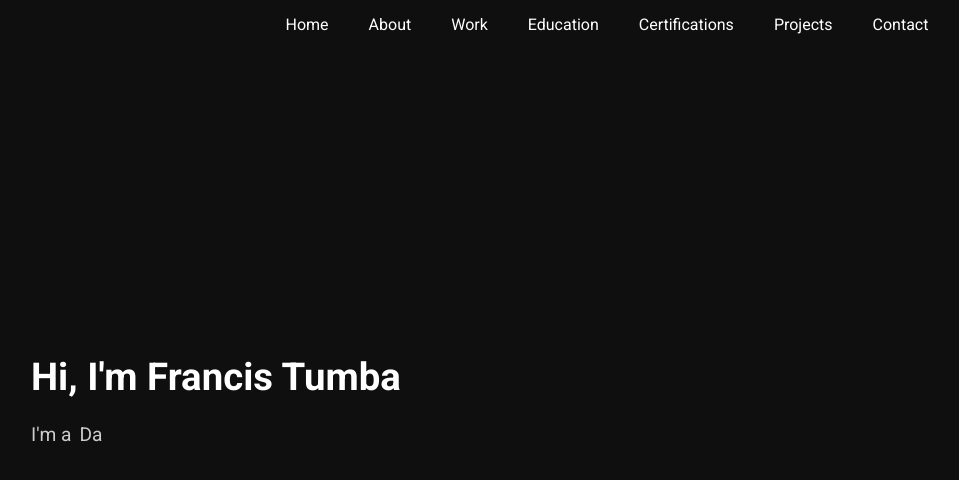
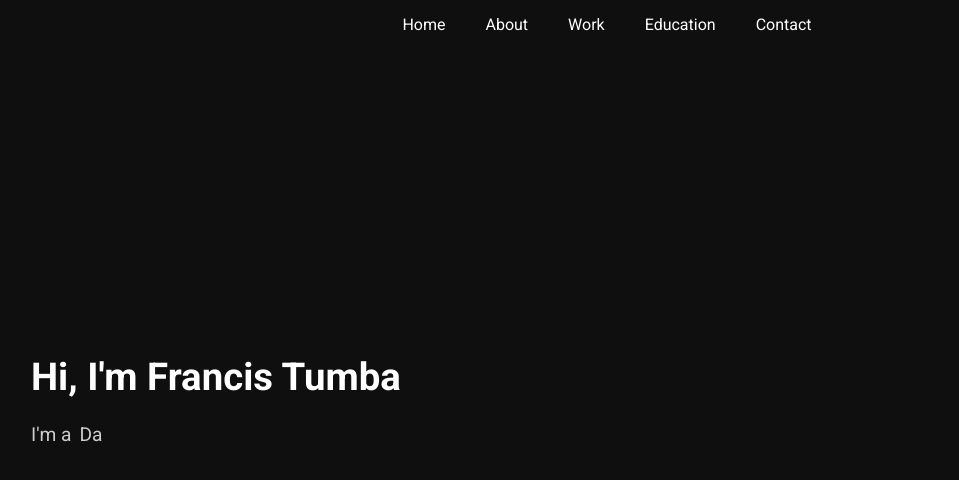
Before and after one commit to onamemba/Ona-Odyssey, a React (Create React App) app: page / in a window 1280 px wide. Shown: the top 480 px of the page, without its empty margins (33-992 px from the left). Built offline with nearby package versions, Linux system fonts and the light colour scheme.

Commit message:
removed headers

```diff
--- a/src/components/Header.js
+++ b/src/components/Header.js
@@ -40,22 +40,6 @@ const Header = () => {
           Education
         </Link>
         <Link
-          to="certification-section"
-          smooth={true}
-          duration={500}
-          className="nav-link"
-        >
-          Certifications
-        </Link>
-        <Link
-          to="project-section"
-          smooth={true}
-          duration={500}
-          className="nav-link"
-        >
-          Projects
-        </Link>
-        <Link
           to="contact-section"
           smooth={true}
           duration={500}
```
